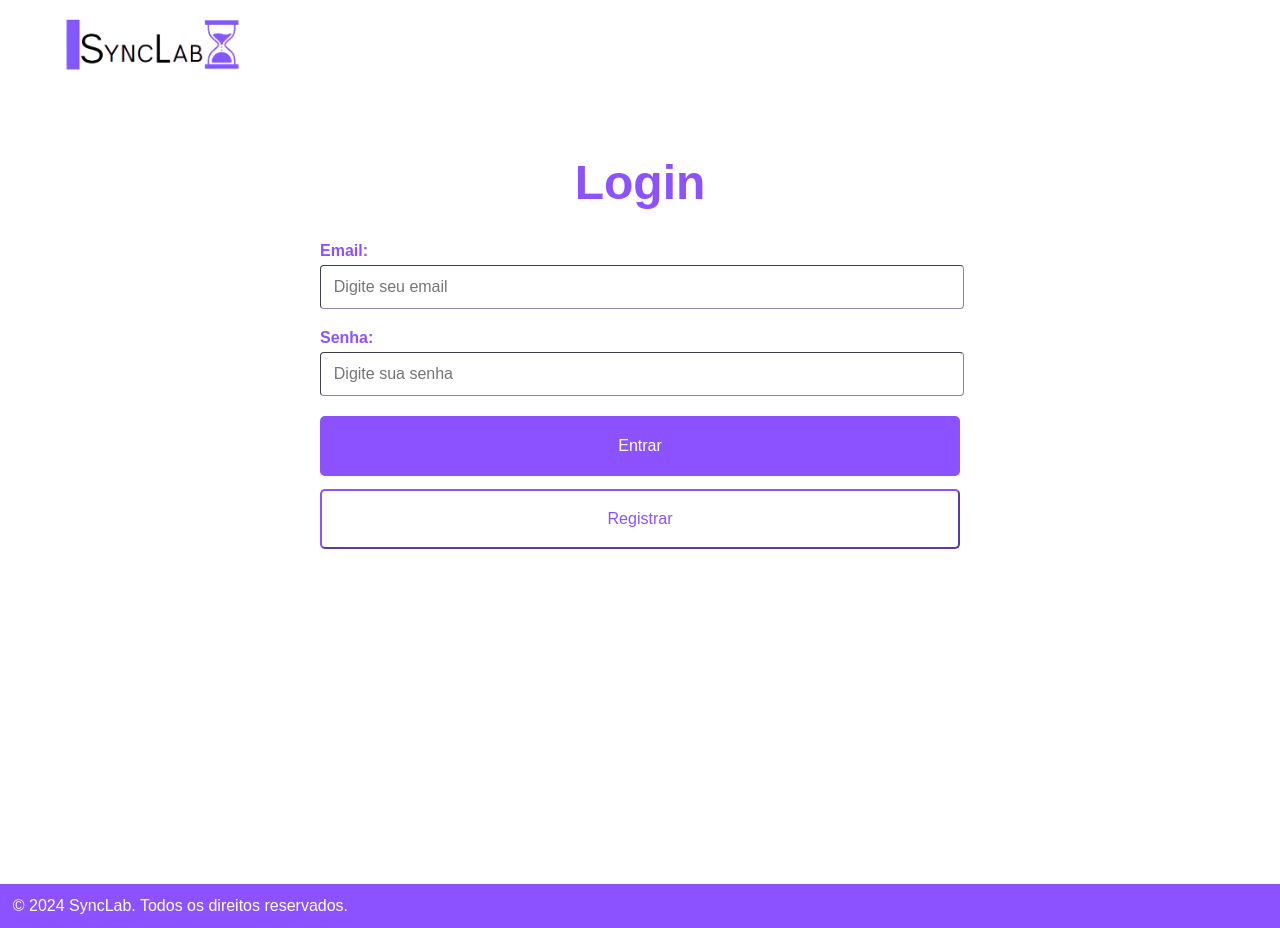
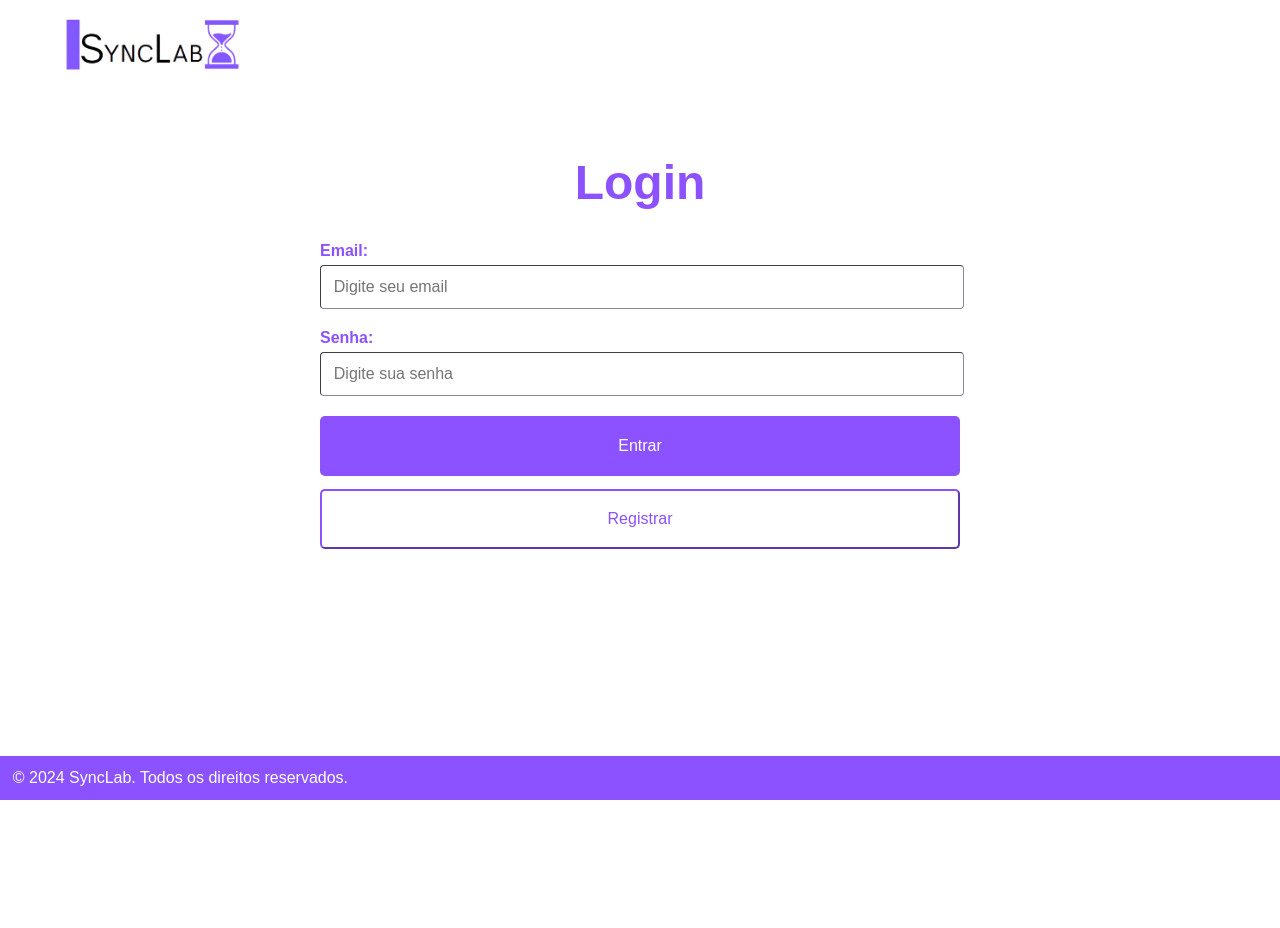
Before and after one commit to VictorBorgesLoures/SyncLab, a React (Create React App) app in the folder frontend/: page / in a window 1280 px wide. Shown: the top 928 px of the page. After the commit the page ends 800 px from the top, so only its background shows below. Built offline with nearby package versions, Linux system fonts and the light colour scheme; no server answers.

Commit message:
Ajuste de padding

```diff
--- a/frontend/src/pages/Dashboard/style.css
+++ b/frontend/src/pages/Dashboard/style.css
@@ -1,4 +1,8 @@
 @import url('../../styles/variables.css');
+
+#root {
+    padding:0;
+}
 
 .dashboard-container {
     display:flex;
```
